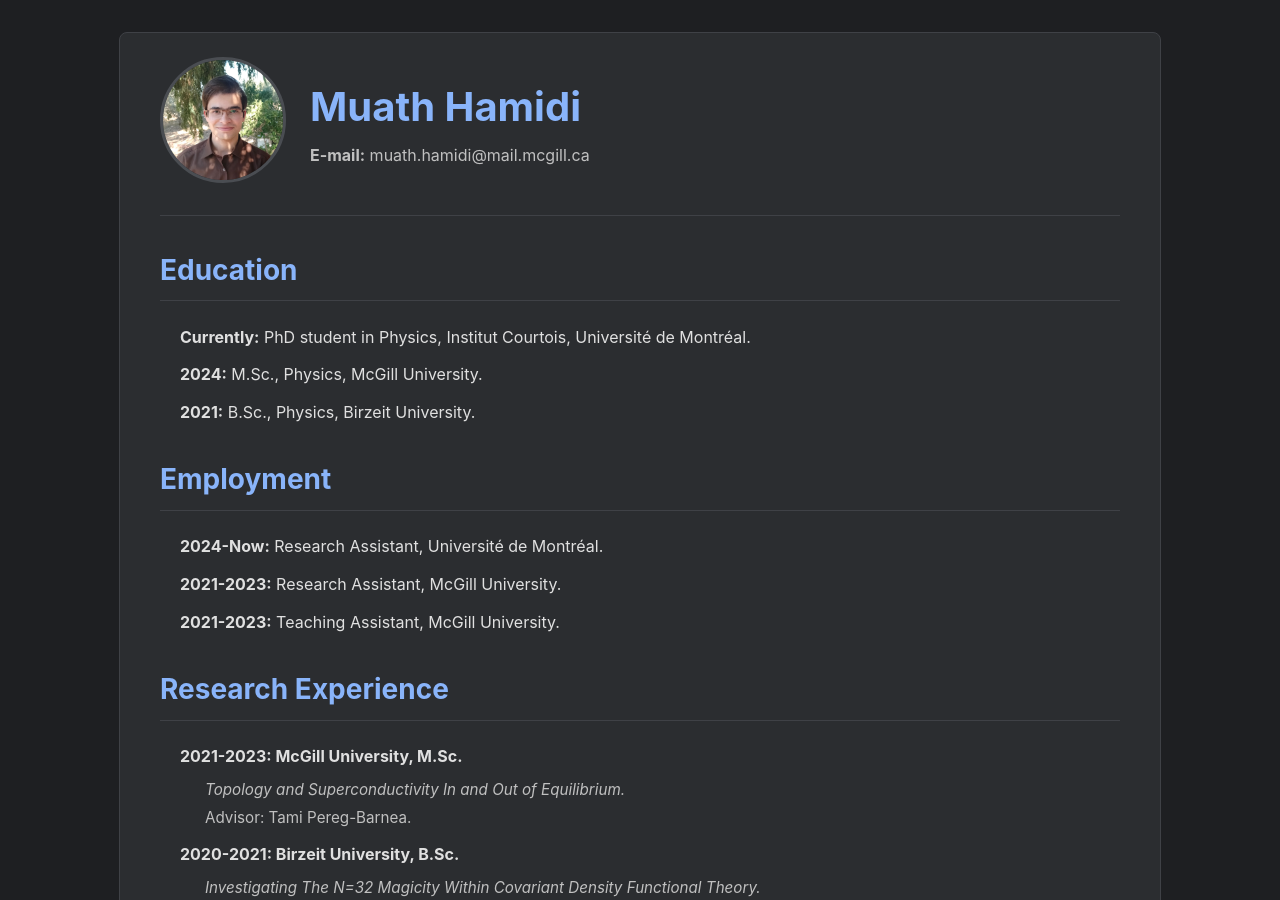
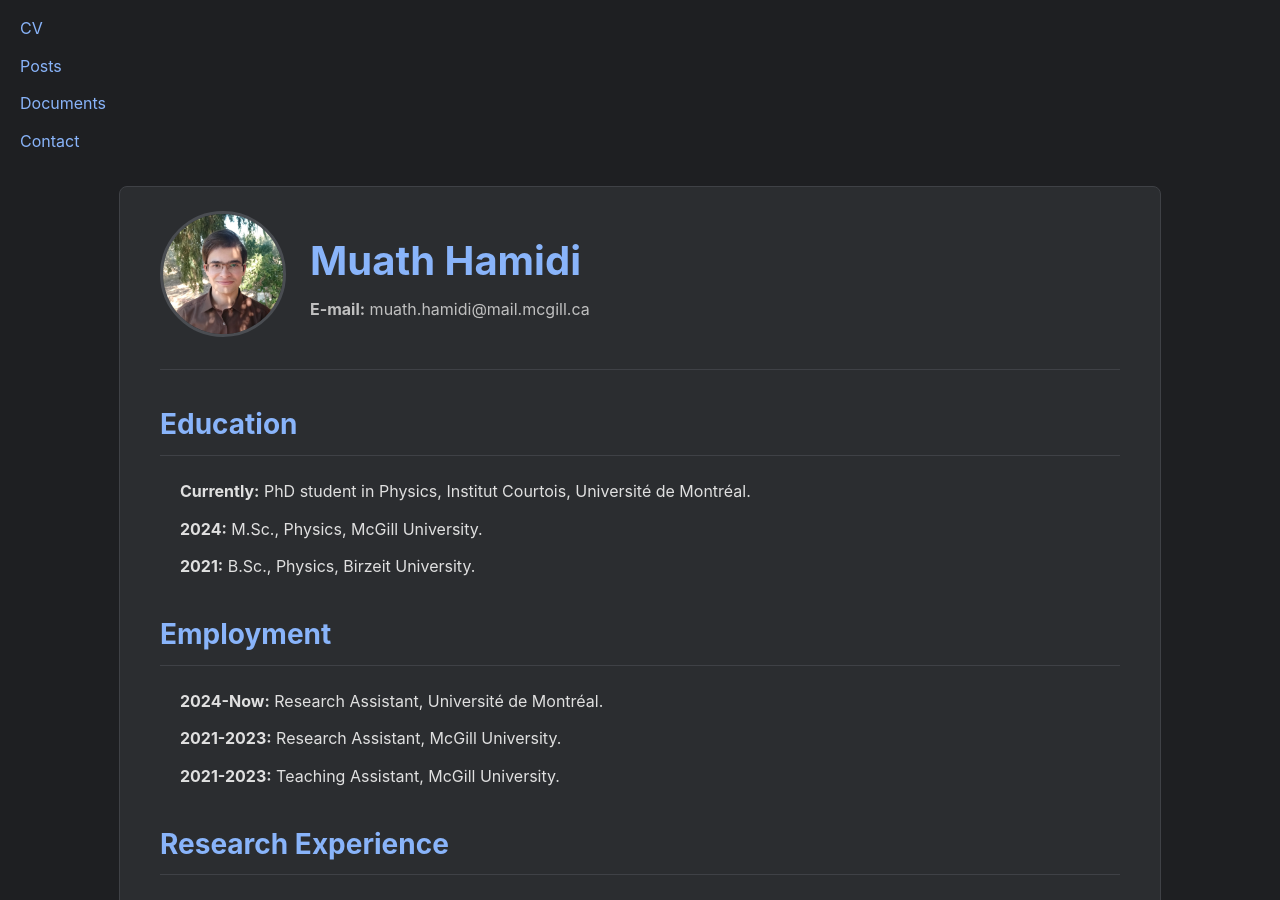
Before and after one commit to MuathHamidi/muath.hamidi, a Jekyll site: the page built from index.md, in a window 1280 px wide and 900 px high. Built offline with Jekyll 4.4.1, drawn with Linux system fonts in a browser that asks for light colours.

Commit message:
Update default.html

```diff
--- a/_layouts/default.html
+++ b/_layouts/default.html
@@ -7,8 +7,23 @@
     <link rel="stylesheet" href="{{ site.baseurl }}/assets/css/style.css">
 </head>
 <body>
+
+    <!-- ===== START OF NEW MENU BAR ===== -->
+    <header class="navbar">
+        <nav>
+            <ul>
+                <li><a href="{{ site.baseurl }}/">CV</a></li>
+                <li><a href="{{ site.baseurl }}/posts/">Posts</a></li>
+                <li><a href="{{ site.baseurl }}/documents/">Documents</a></li>
+                <li><a href="{{ site.baseurl }}/contact/">Contact</a></li>
+            </ul>
+        </nav>
+    </header>
+    <!-- ===== END OF NEW MENU BAR ===== -->
+
     <div class="container">
         {{ content }}
     </div>
+
 </body>
 </html>
```
